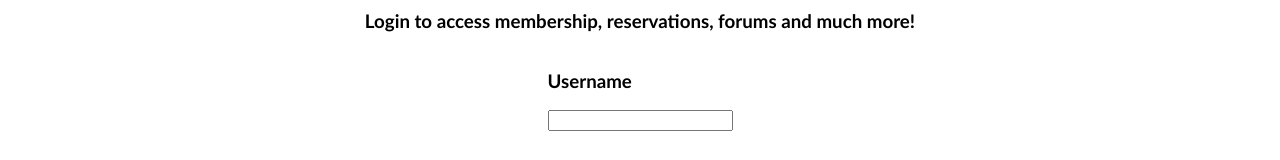
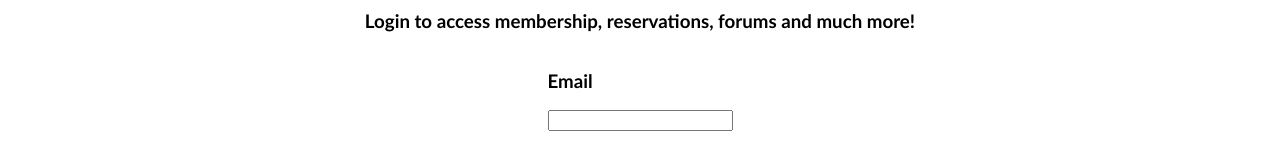
Before and after one commit to TheRealBattles12/reactWaka, a React (Vite) app: page /Login in a window 1280 px wide. Shown: the part 771-931 px from the top of the page. Built offline with nearby package versions, Linux system fonts and the light colour scheme.

Commit message:
First Commit

```diff
--- a/src/pages/Login.jsx
+++ b/src/pages/Login.jsx
@@ -12,8 +12,8 @@ const Login = () => {
      <div className="Login">
       <h3>Login to access membership, reservations, forums and much more!</h3>
         <div className="Username">
-        <h3>Username</h3>
-        <input type="text" id="username" name="username" required></input>
+        <h3>Email</h3>
+        <input type="text" id="email" name="username" required></input>
         </div>
         <br/>
        <div className="Password">
```
